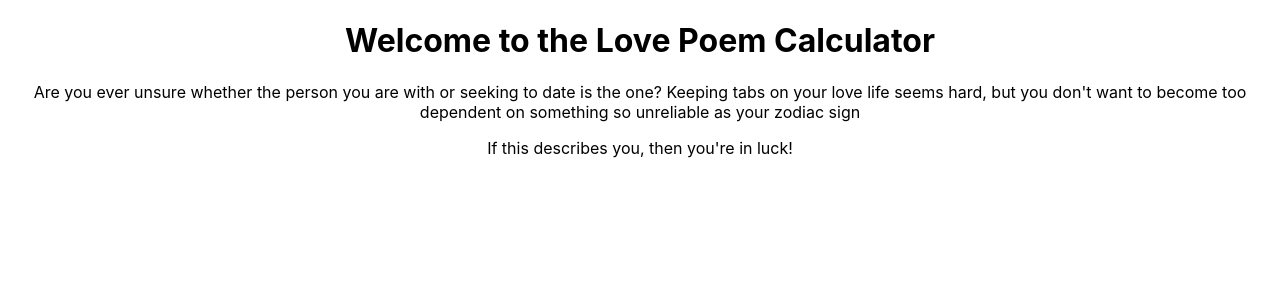
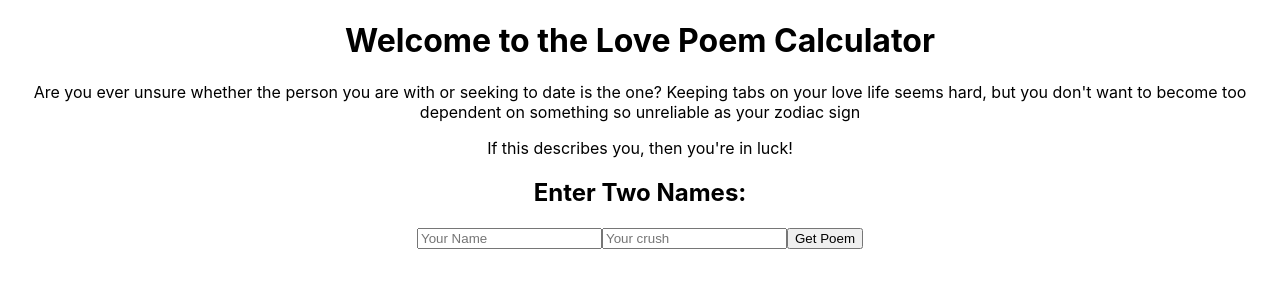
Before and after one commit to cod3rShea/Love-Poem-Calc-React, a React (Create React App) app: page / in a window 1280 px wide. Shown: the top 300 px of the page. Built offline with nearby package versions, Linux system fonts and the light colour scheme.

Commit message:
add input for lovers name

```diff
--- a/src/App.js
+++ b/src/App.js
@@ -1,9 +1,11 @@
 import "./App.css";
 import CallToAction from "./component/CallToAction/CallToAction";
+import LoverNames from "./component/LoverNames/LoveNames";
 function App() {
 	return (
 		<div className="App">
 			<CallToAction />
+			<LoverNames />
 		</div>
 	);
 }
--- /dev/null
+++ b/src/component/LovePercent/LovePercent.js
@@ -0,0 +1,3 @@
+const LovePercent = () => {};
+
+export default LovePercent;
--- /dev/null
+++ b/src/component/LoverNames/LoveNames.js
@@ -0,0 +1,30 @@
+const LoverNames = () => {
+	return (
+		<>
+			<h2>Enter Two Names:</h2>
+			<input
+				id="f-name"
+				type="text"
+				class="name"
+				spellcheck="false"
+				placeholder="Your Name"
+			/>
+			<input
+				id="l-name"
+				type="text"
+				class="name"
+				spellcheck="false"
+				placeholder="Your crush"
+			/>
+			<input
+				class="btn btn-primary"
+				id="go"
+				type="submit"
+				value="Get Poem"
+				disabled=""
+			/>
+		</>
+	);
+};
+
+export default LoverNames;
```
